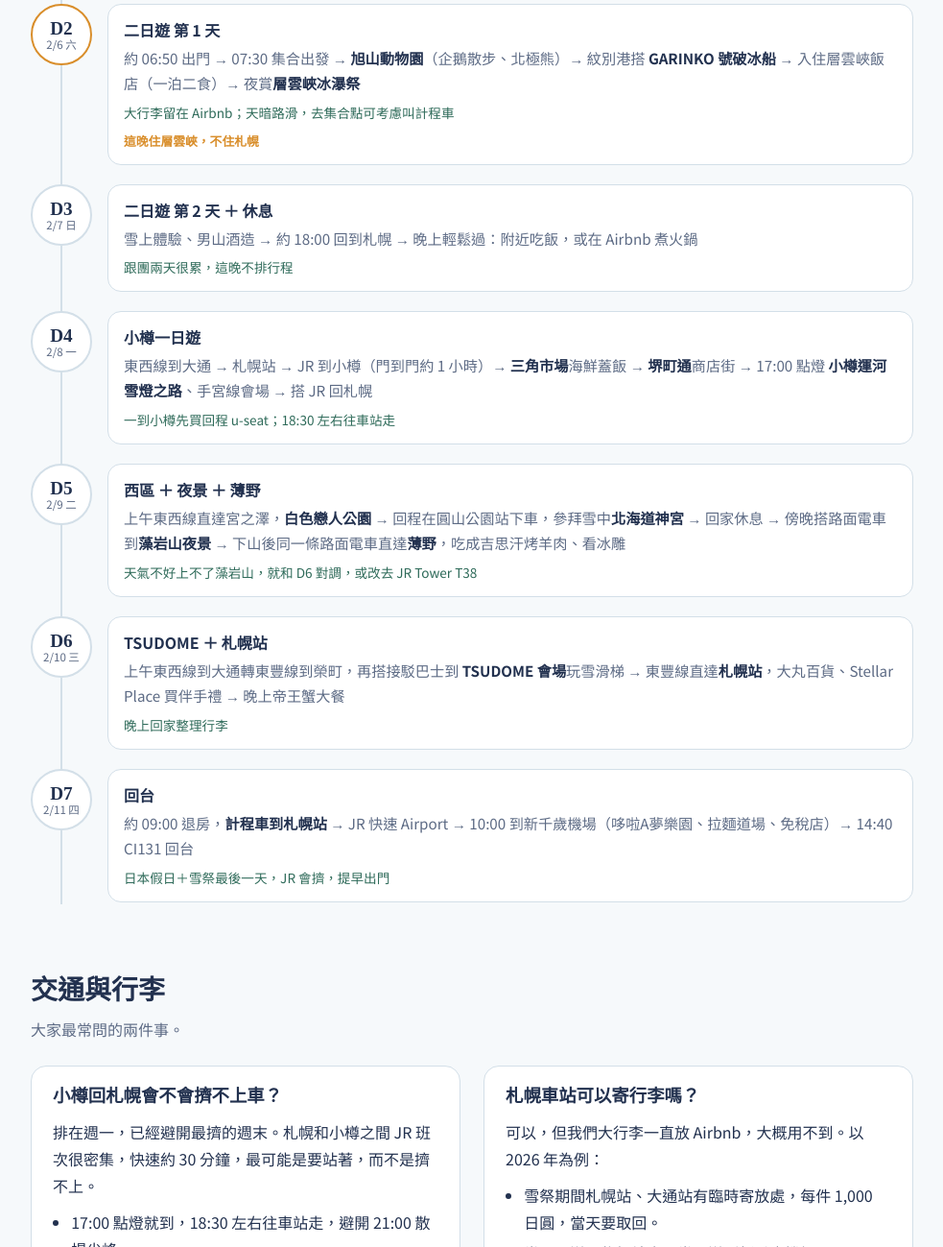
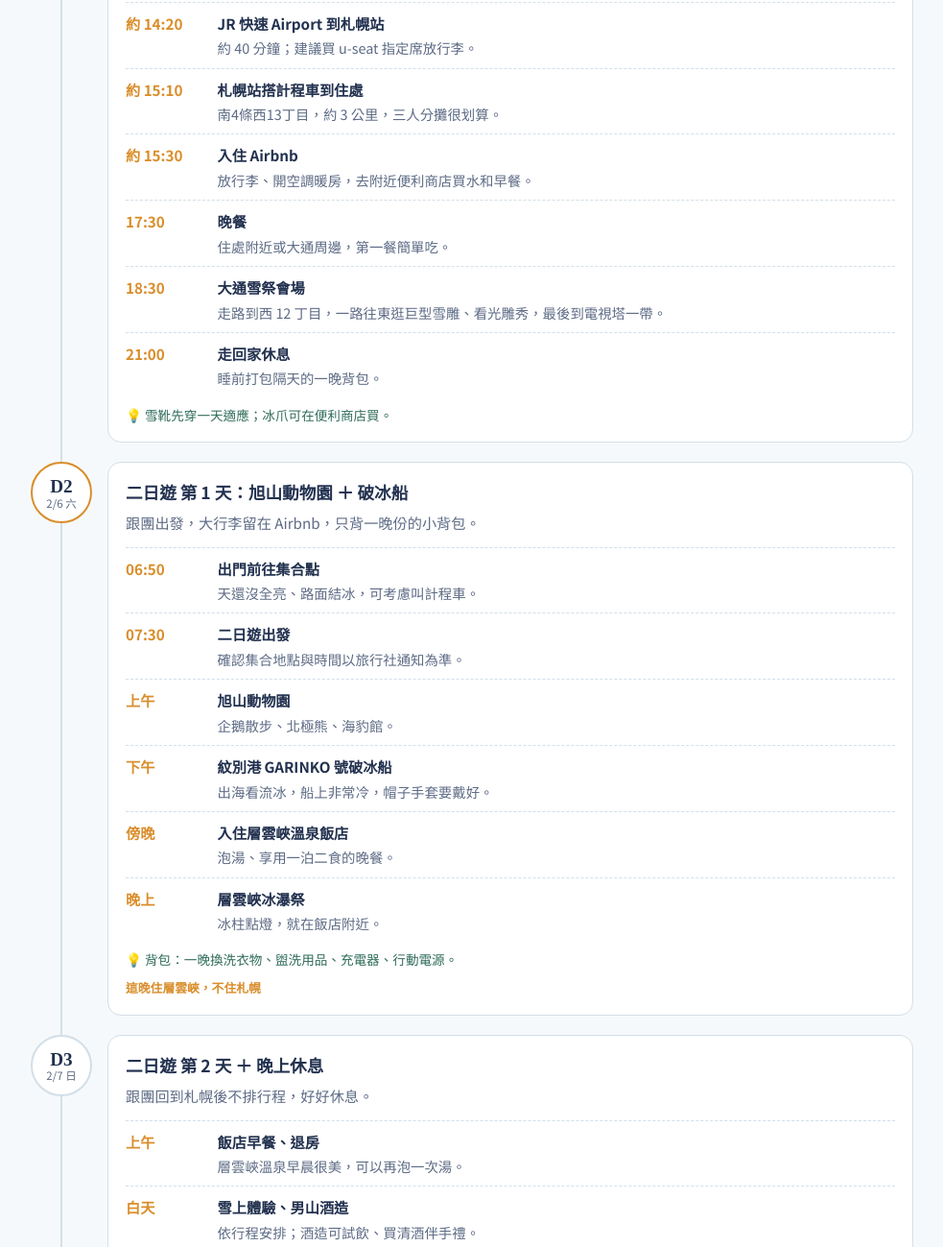
Before and after one commit to LHTsung/hokkaido-2026, a plain HTML site: page index.html in a window 1280 px wide. Shown: the part 1349-2648 px from the top of the page at 96% size, without its empty margins (148-1131 px from the left). Drawn offline with Linux system fonts and the light colour scheme.

Commit message:
Add detailed per-day stop-by-stop timetable to 2027 Hokkaido itinerary

```diff
--- a/index.html
+++ b/index.html
@@ -94,6 +94,14 @@ section{padding:56px 0 8px}
 .todo label:has(input:checked) span{text-decoration:line-through;color:#8FA3B8}
 .todo small{display:block;color:#A9BCCD}
 
+.stops{list-style:none;margin:12px 0 4px;padding:0;border-top:1px dashed var(--line)}
+.stops li{display:grid;grid-template-columns:5.5em 1fr;gap:12px;padding:8px 0;border-bottom:1px dashed var(--line);font-size:.95rem}
+.stops li:last-child{border-bottom:0}
+.stops .t{color:var(--lantern);font-weight:700;font-variant-numeric:tabular-nums;white-space:nowrap}
+.stops b{display:block;font-weight:600}
+.stops em{display:block;font-style:normal;color:var(--muted);font-size:.9rem}
+.day .body{padding:16px 18px}
+.day .title{font-size:1.1rem}
 footer{color:var(--muted);font-size:.85rem;padding:24px 0 48px;text-align:center}
 @media (max-width:560px){
   .day{grid-template-columns:48px 1fr;gap:12px}
@@ -131,7 +139,7 @@ footer{color:var(--muted);font-size:.85rem;padding:24px 0 48px;text-align:center
 
 <section aria-labelledby="s-plan">
   <h2 class="sec-title" id="s-plan">每日行程</h2>
-  <p class="sec-sub">橘色框的那天晚上住層雲峽，其他每晚都回札幌 Airbnb。</p>
+  <p class="sec-sub">D1～D7 逐日時間表，時間都是預估，可依當天狀況調整。橘色框的那天晚上住層雲峽，其他每晚都回札幌 Airbnb。</p>
   <div class="chips">
     <span class="chip warm">1 晚住層雲峽（團費含一泊二食）</span>
     <span class="chip">二日遊需提早報名</span>
@@ -211,18 +219,94 @@ footer{color:var(--muted);font-size:.85rem;padding:24px 0 48px;text-align:center
 
 <script>
 const days = [
-  ["2/5","五","抵達 ＋ 大通會場","13:20 抵達新千歲 → JR 快速 Airport 到札幌站 → <strong>計程車到 Airbnb</strong>（約 3 公里，免拖行李走雪地）→ 晚上走路到<strong>大通雪祭會場</strong>，從西 12 丁目往東逛雪雕、看光雕秀","第一天不用搭車，逛完走回家；睡前打包隔天的一晚背包"],
-  ["2/6","六","二日遊 第 1 天","約 06:50 出門 → 07:30 集合出發 → <strong>旭山動物園</strong>（企鵝散步、北極熊）→ 紋別港搭 <strong>GARINKO 號破冰船</strong> → 入住層雲峽飯店（一泊二食）→ 夜賞<strong>層雲峽冰瀑祭</strong>","大行李留在 Airbnb；天暗路滑，去集合點可考慮叫計程車",true],
-  ["2/7","日","二日遊 第 2 天 ＋ 休息","雪上體驗、男山酒造 → 約 18:00 回到札幌 → 晚上輕鬆過：附近吃飯，或在 Airbnb 煮火鍋","跟團兩天很累，這晚不排行程"],
-  ["2/8","一","小樽一日遊","東西線到大通 → 札幌站 → JR 到小樽（門到門約 1 小時）→ <strong>三角市場</strong>海鮮蓋飯 → <strong>堺町通</strong>商店街 → 17:00 點燈 <strong>小樽運河雪燈之路</strong>、手宮線會場 → 搭 JR 回札幌","一到小樽先買回程 u-seat；18:30 左右往車站走"],
-  ["2/9","二","西區 ＋ 夜景 ＋ 薄野","上午東西線直達宮之澤，<strong>白色戀人公園</strong> → 回程在圓山公園站下車，參拜雪中<strong>北海道神宮</strong> → 回家休息 → 傍晚搭路面電車到<strong>藻岩山夜景</strong> → 下山後同一條路面電車直達<strong>薄野</strong>，吃成吉思汗烤羊肉、看冰雕","天氣不好上不了藻岩山，就和 D6 對調，或改去 JR Tower T38"],
-  ["2/10","三","TSUDOME ＋ 札幌站","上午東西線到大通轉東豐線到榮町，再搭接駁巴士到 <strong>TSUDOME 會場</strong>玩雪滑梯 → 東豐線直達<strong>札幌站</strong>，大丸百貨、Stellar Place 買伴手禮 → 晚上帝王蟹大餐","晚上回家整理行李"],
-  ["2/11","四","回台","約 09:00 退房，<strong>計程車到札幌站</strong> → JR 快速 Airport → 10:00 到新千歲機場（哆啦A夢樂園、拉麵道場、免稅店）→ 14:40 CI131 回台","日本假日＋雪祭最後一天，JR 會擠，提早出門"]
+  { date:"2/5", wd:"五", title:"抵達札幌 ＋ 大通雪祭會場",
+    sum:"第一天不搭地鐵，只在住處附近走走，熟悉環境。",
+    stops:[
+      ["13:20","抵達新千歲機場","CI130 落地，入境、領行李。"],
+      ["約 14:20","JR 快速 Airport 到札幌站","約 40 分鐘；建議買 u-seat 指定席放行李。"],
+      ["約 15:10","札幌站搭計程車到住處","南4條西13丁目，約 3 公里，三人分攤很划算。"],
+      ["約 15:30","入住 Airbnb","放行李、開空調暖房，去附近便利商店買水和早餐。"],
+      ["17:30","晚餐","住處附近或大通周邊，第一餐簡單吃。"],
+      ["18:30","大通雪祭會場","走路到西 12 丁目，一路往東逛巨型雪雕、看光雕秀，最後到電視塔一帶。"],
+      ["21:00","走回家休息","睡前打包隔天的一晚背包。"]
+    ], tip:"雪靴先穿一天適應；冰爪可在便利商店買。" },
+  { date:"2/6", wd:"六", title:"二日遊 第 1 天：旭山動物園 ＋ 破冰船", away:true,
+    sum:"跟團出發，大行李留在 Airbnb，只背一晚份的小背包。",
+    stops:[
+      ["06:50","出門前往集合點","天還沒全亮、路面結冰，可考慮叫計程車。"],
+      ["07:30","二日遊出發","確認集合地點與時間以旅行社通知為準。"],
+      ["上午","旭山動物園","企鵝散步、北極熊、海豹館。"],
+      ["下午","紋別港 GARINKO 號破冰船","出海看流冰，船上非常冷，帽子手套要戴好。"],
+      ["傍晚","入住層雲峽溫泉飯店","泡湯、享用一泊二食的晚餐。"],
+      ["晚上","層雲峽冰瀑祭","冰柱點燈，就在飯店附近。"]
+    ], tip:"背包：一晚換洗衣物、盥洗用品、充電器、行動電源。" },
+  { date:"2/7", wd:"日", title:"二日遊 第 2 天 ＋ 晚上休息",
+    sum:"跟團回到札幌後不排行程，好好休息。",
+    stops:[
+      ["上午","飯店早餐、退房","層雲峽溫泉早晨很美，可以再泡一次湯。"],
+      ["白天","雪上體驗、男山酒造","依行程安排；酒造可試飲、買清酒伴手禮。"],
+      ["約 18:00","回到札幌","搭地鐵或計程車回住處。"],
+      ["晚上","附近吃飯或 Airbnb 煮火鍋","順便洗衣服，前兩天的衣服一次處理。"]
+    ], tip:"跟團兩天很累，這晚早點睡。" },
+  { date:"2/8", wd:"一", title:"小樽一日遊 ＋ 雪燈之路",
+    sum:"平日去小樽人比較少，白天逛市場和老街，傍晚看雪燈之路。",
+    stops:[
+      ["09:30","出門","東西線西11丁目 → 大通，轉南北線一站到札幌站。"],
+      ["約 10:15","JR 到小樽","快速約 30～40 分鐘。"],
+      ["11:00","三角市場","小樽站旁，吃海鮮蓋飯當午餐。"],
+      ["13:00","堺町通商店街","玻璃工藝、音樂盒堂、LeTAO 甜點，一路逛下去。"],
+      ["16:00","咖啡廳休息取暖","等天黑，順便在小樽站先買好回程 u-seat。"],
+      ["17:00","小樽運河雪燈之路","運河會場與手宮線會場，點燈後最美。"],
+      ["18:30","往小樽站走","避開 21:00 散場尖峰。"],
+      ["約 19:30","回到札幌","札幌站周邊吃晚餐，再搭地鐵回家。"]
+    ], tip:"每人準備 Suica 或 Kitaca，不用排隊買票。" },
+  { date:"2/9", wd:"二", title:"西區 ＋ 藻岩山夜景 ＋ 薄野",
+    sum:"白天往西，晚上往南，靠東西線和路面電車串起來。",
+    stops:[
+      ["09:30","東西線直達宮之澤站","從西11丁目搭，不用轉車。"],
+      ["10:00","白色戀人公園","巧克力工廠、雪景庭園，買限定伴手禮。"],
+      ["12:00","東西線到圓山公園站","在圓山一帶吃午餐，咖啡廳很多。"],
+      ["13:30","北海道神宮","從圓山公園站步行約 15 分鐘，雪中參拜。"],
+      ["15:00","回家休息","晚上要出門很久，先回去暖身。"],
+      ["16:30","路面電車到藻岩山","在「ロープウェイ入口」站下車，轉接駁巴士到纜車站。"],
+      ["17:00","藻岩山夜景","日落後慢慢變成夜景，山頂非常冷。"],
+      ["19:00","路面電車直達薄野","同一條路線，不用轉車。"],
+      ["19:30","成吉思汗烤羊肉 ＋ 薄野冰雕","熱門店要排隊，先排再去看冰雕。"],
+      ["21:30","回家","路面電車或計程車。"]
+    ], tip:"出門前看藻岩山纜車官網的即時影像；天氣不好就和 D6 對調，或改去 JR Tower T38。" },
+  { date:"2/10", wd:"三", title:"TSUDOME 玩雪 ＋ 札幌站購物",
+    sum:"早上玩雪，下午買伴手禮，晚上吃最後的大餐。",
+    stops:[
+      ["09:00","出門前往 TSUDOME","東西線到大通，轉東豐線到榮町，再轉接駁巴士。"],
+      ["10:00","TSUDOME 會場","大型雪滑梯、雪上遊戲，室內區可休息。"],
+      ["12:30","東豐線直達札幌站","不用轉車。"],
+      ["13:00","札幌站午餐","JR Tower 或 Stellar Place 的餐廳樓層。"],
+      ["14:00","大丸百貨、Stellar Place 購物","伴手禮、藥妝一次買齊；B1 食品館也可看看。"],
+      ["18:00","帝王蟹大餐","最後一晚，記得提早訂位。"],
+      ["20:00","回家整理行李","垃圾照規定分類，準備明天退房。"]
+    ], tip:"大件伴手禮最後一天再買，免得行李太早塞滿。" },
+  { date:"2/11", wd:"四", title:"退房回台",
+    sum:"日本假日加上雪祭最後一天，交通會擠，一律提早。",
+    stops:[
+      ["08:00","起床、最後整理","垃圾分類、檢查有沒有東西忘記帶。"],
+      ["09:00","退房，計程車到札幌站","拖行李不走雪地。"],
+      ["約 09:30","JR 快速 Airport 到新千歲","建議買 u-seat 指定席。"],
+      ["10:15","新千歲機場","辦理報到、託運行李。"],
+      ["10:45","機場逛街","哆啦A夢樂園、拉麵道場、伴手禮店。"],
+      ["12:30","出境、免稅店","預留充足時間過安檢。"],
+      ["14:40","CI131 起飛","18:15 抵達台北。"]
+    ], tip:"雪祭最後一天機場人多，報到早一點比較安心。" }
 ];
 document.getElementById("days").innerHTML = days.map((d,k)=>`
-  <li class="day${d[5]?' away':''}">
-    <div class="badge"><b>D${k+1}</b><span>${d[0]} ${d[1]}</span></div>
-    <div class="body"><div class="title">${d[2]}</div><p class="flow">${d[3]}</p>${d[4]?`<span class="tip">${d[4]}</span>`:''}${d[5]?'<span class="away-note">這晚住層雲峽，不住札幌</span>':''}</div>
+  <li class="day${d.away?' away':''}">
+    <div class="badge"><b>D${k+1}</b><span>${d.date} ${d.wd}</span></div>
+    <div class="body">
+      <div class="title">${d.title}</div>
+      <p class="flow">${d.sum}</p>
+      <ul class="stops">${d.stops.map(s=>`<li><span class="t">${s[0]}</span><span><b>${s[1]}</b>${s[2]?`<em>${s[2]}</em>`:''}</span></li>`).join("")}</ul>
+      ${d.tip?`<span class="tip">💡 ${d.tip}</span>`:''}
+      ${d.away?'<span class="away-note">這晚住層雲峽，不住札幌</span>':''}
+    </div>
   </li>`).join("");
 
 // checklist (per-viewer)
```
